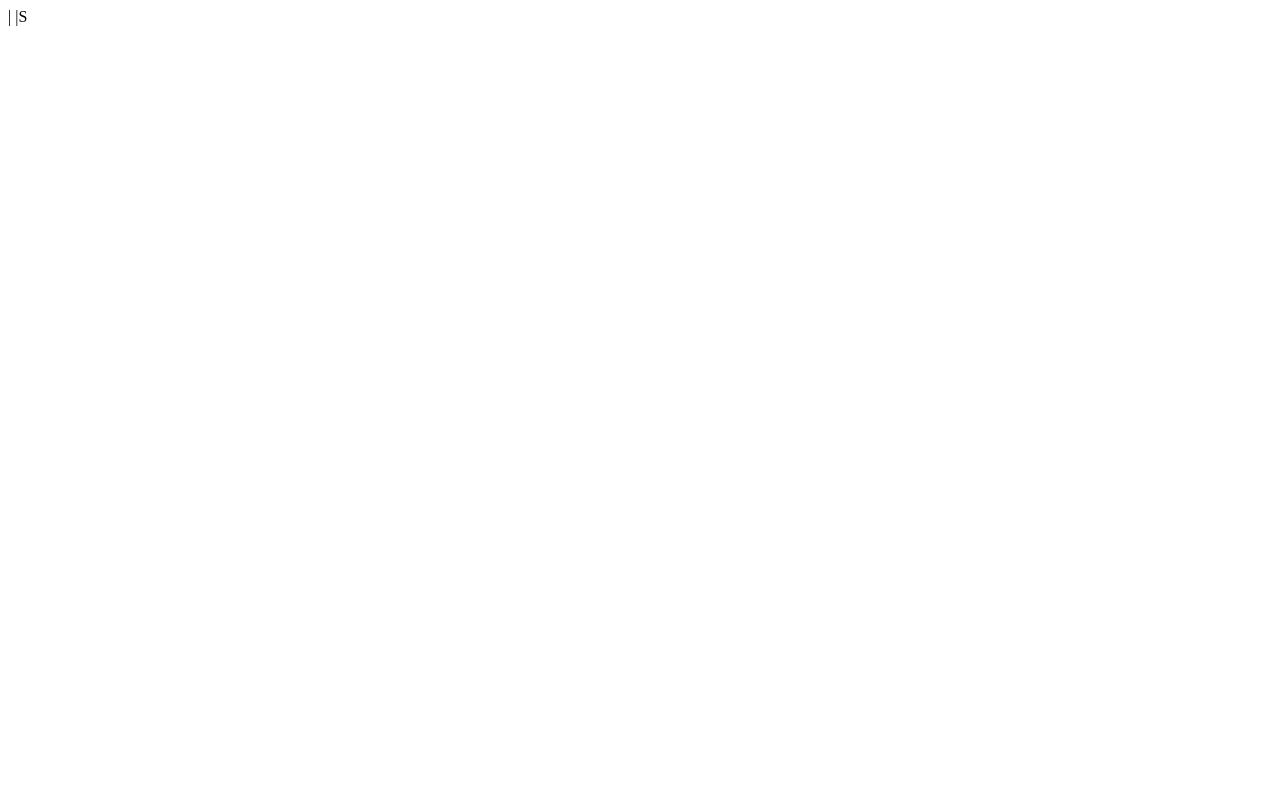
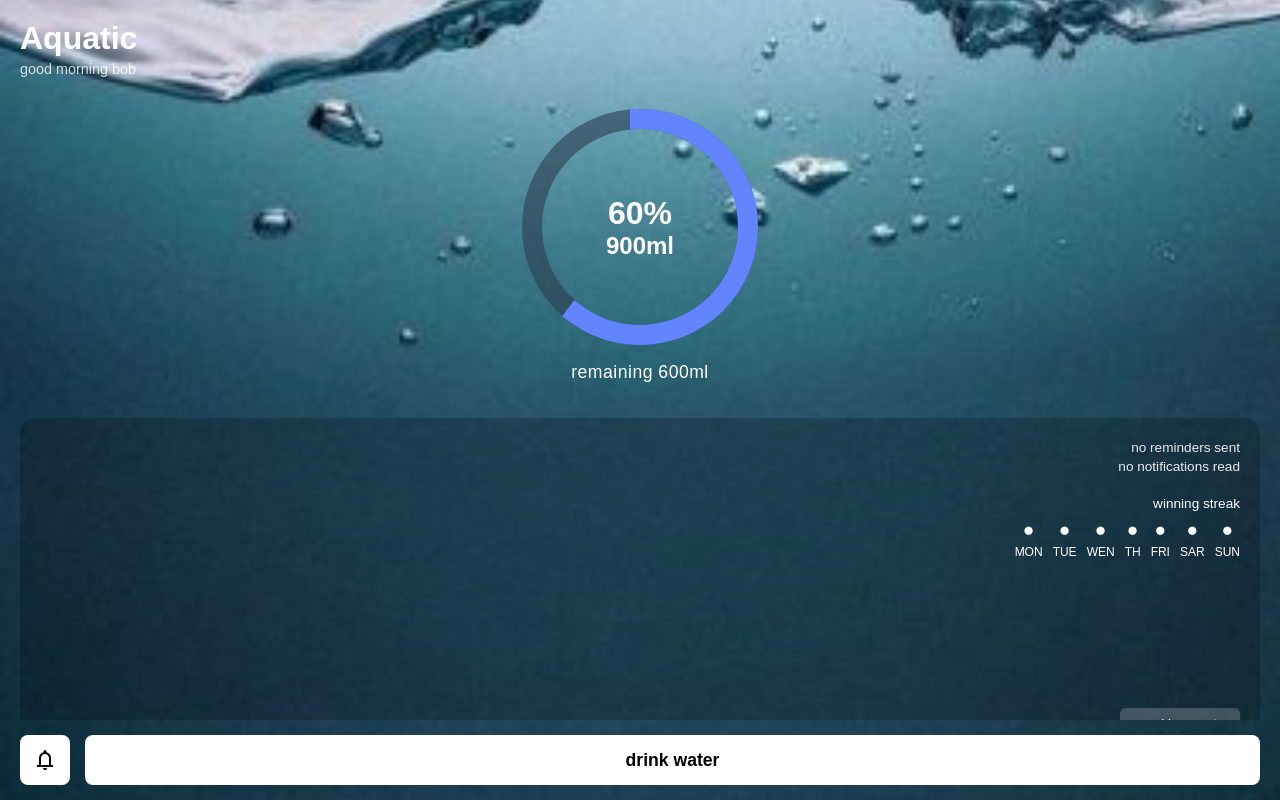
Before and after one commit to theblueprint-team/Aqua, a plain HTML site: page index.html in a window 1280 px wide. Drawn offline with Linux system fonts and the light colour scheme.

Commit message:
intial template files

```diff
--- a/index.html
+++ b/index.html
@@ -1,11 +1,87 @@
-|<html lang="en">
+<!DOCTYPE html>
+<html lang="en">
 <head>
     <meta charset="UTF-8">
     <meta name="viewport" content="width=device-width, initial-scale=1.0">
-    <title>Document</title>
-    |<link rel="stylesheet" href="style.css">S
+    <title>Aquatic App</title>
+    <link rel="stylesheet" href="style.css">
 </head>
 <body>
 
+    <!-- Header Section -->
+    <header>
+        <h1>Aquatic</h1>
+        <p id="greeting">good morning bob</p>
+    </header>
+
+    <!-- Main Content Section (Scrollable, but hide scrollbar in CSS) -->
+    <main>
+
+        <!-- Tracker Container -->
+        <div id="tracker-container">
+            <div class="widget-circle">
+                <svg class="progress-svg" viewBox="0 0 300 300">
+                    <!-- Track Ring -->
+                    <circle cx="150" cy="150" r="135" fill="none" stroke="#2c3e50" stroke-width="25" opacity="0.6"/>
+                    <!-- Active Progress Ring (Targetable via JS) -->
+                    <circle id="progress-circle" cx="150" cy="150" r="135" fill="none" stroke="#6384ff" stroke-width="25" stroke-dasharray="848.23" stroke-dashoffset="339.29" stroke-linecap="square"/>
+                </svg>
+                <div class="text-overlay">
+                    <div id="percentage-text">60%</div>
+                    <div id="volume-text">900ml</div>
+                </div>
+            </div>
+            <p id="remaining-text">remaining 600ml</p>
+        </div>
+
+        <!-- Reports Container -->
+        <div id="reports">
+
+            <!-- Notifications sub-container -->
+            <div id="notifications">
+                <p>no reminders sent</p>
+                <p>no notifications read</p>
+            </div>
+
+            <!-- Streak Container -->
+            <div id="streak-paragraph">
+                <p class="streak-title">winning streak</p>
+                <div class="days-container">
+                    <!-- White dots by default -->
+                    <div class="day-item"><span>●</span>MON</div>
+                    <div class="day-item"><span>●</span>TUE</div>
+                    <div class="day-item"><span>●</span>WEN</div>
+                    <div class="day-item"><span>●</span>TH</div>
+                    <div class="day-item"><span>●</span>FRI</div>
+                    <div class="day-item"><span>●</span>SAR</div>
+                    <div class="day-item"><span>●</span>SUN</div>
+                </div>
+            </div>
+
+            <!-- Framework Chart Placeholder Container -->
+            <div id="chart-container">
+                <!-- Framework graph will inject here later -->
+                <button id="weekly-reports-btn">weekly reports</button>
+            </div>
+
+            <!-- More Info Container -->
+            <div id="more-info">
+                <p class="info-title">water frequently drank between</p>
+                <p>7 to 8</p>
+                <p>12 to 2pm</p>
+            </div>
+
+        </div>
+
+    </main>
+
+    <!-- Footer Action Buttons -->
+    <footer>
+        <button class="icon-btn">
+            <img src="notification.svg" alt="Notification">
+        </button>
+        <button class="action-btn">drink water</button>
+    </footer>
+
 </body>
 </html>
--- a/style.css
+++ b/style.css
@@ -0,0 +1,219 @@
+/* Base Mobile App Configuration */
+* {
+    box-sizing: border-box;
+    margin: 0;
+    padding: 0;
+}
+
+body {
+    font-family: Arial, sans-serif;
+    color: #ffffff;
+    width: 100vw;
+    height: 100vh;
+    display: flex;
+    flex-direction: column;
+    overflow: hidden; /* Stops browser viewport from stretching */
+
+    /* Fixed, centered background setup */
+    background-image: url("background.jpg");
+    background-repeat: no-repeat;
+    background-position: center center;
+    background-size: cover;
+    background-attachment: fixed;
+}
+
+/* Header Adjustments */
+header {
+    padding: 20px 20px 10px 20px;
+}
+
+header h1 {
+    font-size: 2rem;
+    font-weight: bold;
+}
+
+#greeting {
+    font-size: 0.9rem;
+    opacity: 0.8;
+    margin-top: 4px;
+}
+
+/* Main Scrollable Viewport (No Scrollbars View) */
+main {
+    flex: 1;
+    overflow-y: scroll; /* Allows vertical scrolling */
+    padding: 10px 20px;
+    display: flex;
+    flex-direction: column;
+    gap: 25px;
+
+    /* Hide scrollbar mechanics for Chrome, Safari and Opera */
+    -webkit-overflow-scrolling: touch;
+}
+main::-webkit-scrollbar {
+    display: none;
+}
+/* Hide scrollbar mechanics for IE, Edge and Firefox */
+main {
+    -ms-overflow-style: none;  /* IE and Edge */
+    scrollbar-width: none;  /* Firefox */
+}
+
+/* Circular Tracker Layout */
+#tracker-container {
+    display: flex;
+    flex-direction: column;
+    align-items: center;
+    margin: 10px 0;
+}
+
+.widget-circle {
+    position: relative;
+    width: 240px;
+    height: 240px;
+}
+
+.progress-svg {
+    width: 100%;
+    height: 100%;
+    transform: rotate(-90deg);
+}
+
+.text-overlay {
+    position: absolute;
+    top: 50%;
+    left: 50%;
+    transform: translate(-50%, -50%);
+    text-align: center;
+}
+
+#percentage-text {
+    font-size: 2rem;
+    font-weight: bold;
+}
+
+#volume-text {
+    font-size: 1.5rem;
+    font-weight: bold;
+}
+
+#remaining-text {
+    margin-top: 15px;
+    font-size: 1.1rem;
+    letter-spacing: 0.5px;
+}
+
+/* Cards & Text Layouts inside Reports Container */
+#reports {
+    display: flex;
+    flex-direction: column;
+    gap: 20px;
+    background: rgba(0, 0, 0, 0.2); /* Soft backing panel */
+    padding: 20px;
+    border-radius: 15px;
+}
+
+#notifications {
+    text-align: right;
+    font-size: 0.85rem;
+    line-height: 1.4;
+    opacity: 0.9;
+}
+
+#streak-paragraph {
+    display: flex;
+    flex-direction: column;
+    align-items: flex-end;
+}
+
+.streak-title {
+    font-size: 0.85rem;
+    margin-bottom: 8px;
+}
+
+.days-container {
+    display: flex;
+    gap: 10px;
+}
+
+.day-item {
+    display: flex;
+    flex-direction: column;
+    align-items: center;
+    font-size: 0.75rem;
+    gap: 4px;
+}
+
+.day-item span {
+    color: #ffffff; /* White streak dots by default */
+    font-size: 1.2rem;
+}
+
+/* Chart Area Placeholder */
+#chart-container {
+    width: 100%;
+    min-height: 150px; /* Gives room for framework later */
+    display: flex;
+    flex-direction: column;
+    justify-content: flex-end;
+    align-items: flex-end;
+    margin: 10px 0;
+}
+
+#weekly-reports-btn {
+    background: rgba(255, 255, 255, 0.2);
+    border: none;
+    color: white;
+    padding: 8px 16px;
+    border-radius: 6px;
+    font-size: 0.85rem;
+    cursor: pointer;
+}
+
+/* More Info Section */
+#more-info {
+    font-size: 0.9rem;
+    line-height: 1.5;
+}
+
+.info-title {
+    opacity: 0.8;
+}
+
+/* Footer Bottom Dock Bar */
+footer {
+    padding: 15px 20px;
+    display: flex;
+    gap: 15px;
+    align-items: center;
+}
+
+.icon-btn {
+    background: #ffffff;
+    border: none;
+    border-radius: 8px;
+    width: 50px;
+    height: 50px;
+    display: flex;
+    justify-content: center;
+    align-items: center;
+    cursor: pointer;
+}
+
+.icon-btn img {
+    width: 24px;
+    height: 24px;
+}
+
+.action-btn {
+    flex: 1;
+    background: #ffffff;
+    border: none;
+    color: #000000;
+    height: 50px;
+    border-radius: 8px;
+    font-size: 1.1rem;
+    font-weight: bold;
+    cursor: pointer;
+    text-align: center;
+}
```
Also changed, not shown: notification.svg (added).
